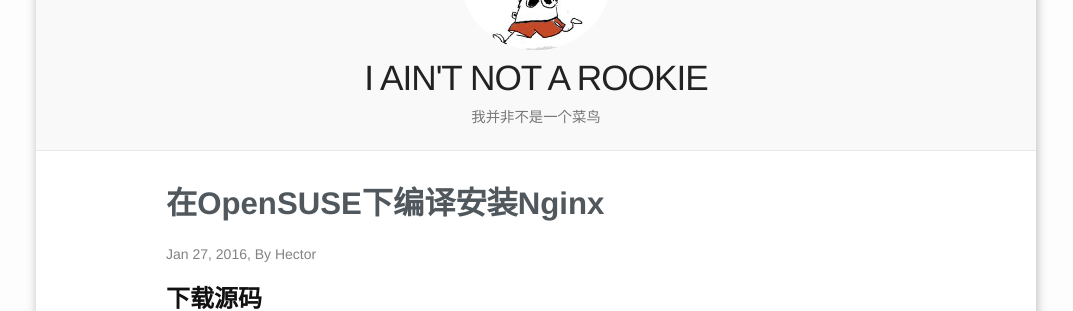
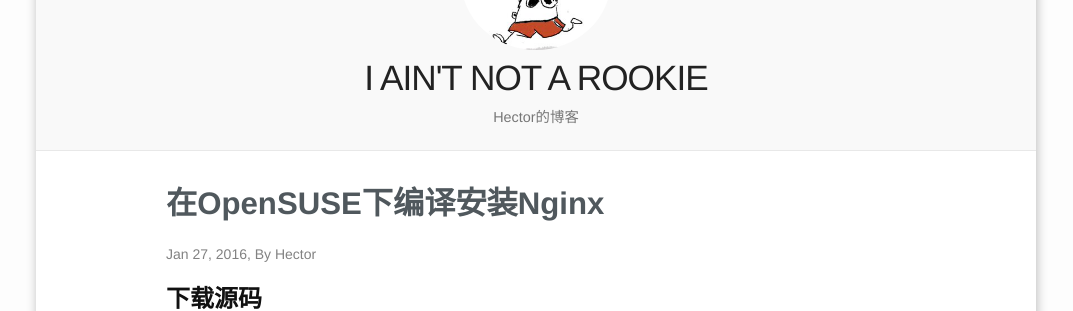
Before and after one commit to hoohack/hoohack.github.io, a Jekyll site: the page built from index.html, in a window 1280 px wide and 900 px high. Shown: the part 156-467 px from the top of the window, without its empty margins (104-1177 px from the left). Built offline with Jekyll 4.4.1, drawn with Linux system fonts in a browser that asks for light colours; the list of posts is cut into pages by our own code; comment, search, counter and statistics services are not loaded.

Commit message:
修改博客标题

```diff
--- a/_config.yml
+++ b/_config.yml
@@ -1,19 +1,19 @@
 timezone: 'Asia/Shanghai'
 
-# Site settings
-site_name : Hector's blog
-title: 我并非不是一个菜鸟
+  # Site settings
+site_name : Hector的博客
+title: Hector的博客
 email: hhqcontinue@gmail.com
 description: Hector's blog
   Power by Hector
 baseurl: "" # the subpath of your site, e.g. /blog/
 url: "http://www.aintnot.com" # the base hostname & protocol for your site
 github_username:  hhqcontinue
-keywords: "ainnot, Hector's blog"
+keywords: "ainnot, Hector的博客"
 paginate: 10
 paginate_path: "page:num"
 
-# Build settings
+  # Build settings
 markdown: kramdown
 permalink: /:year/:month/:day/:title
 
```
Also changed, not shown: _includes/head.html (indentation only).
